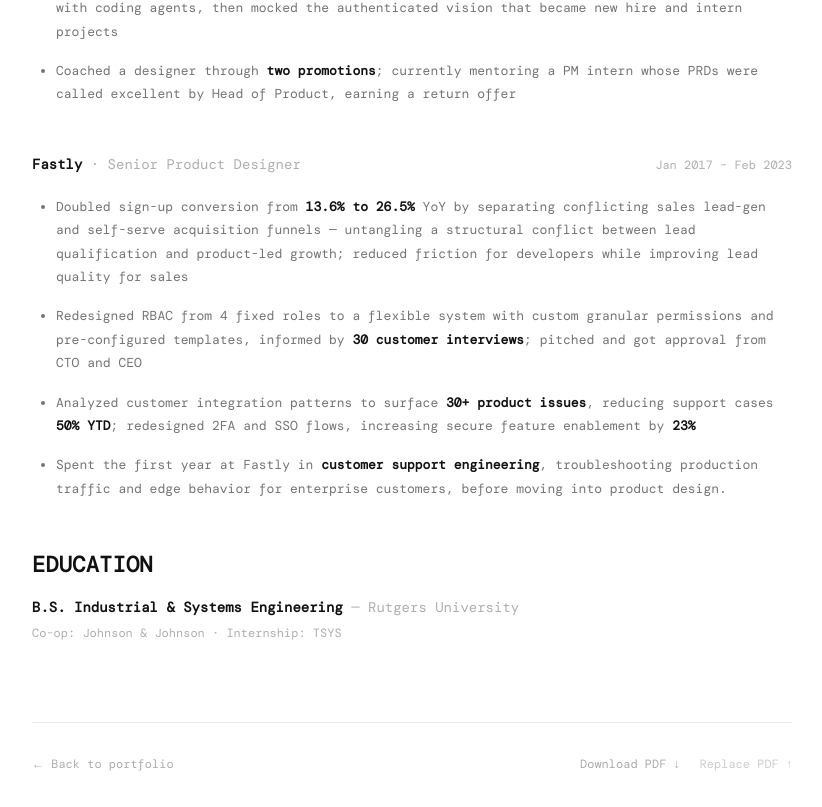
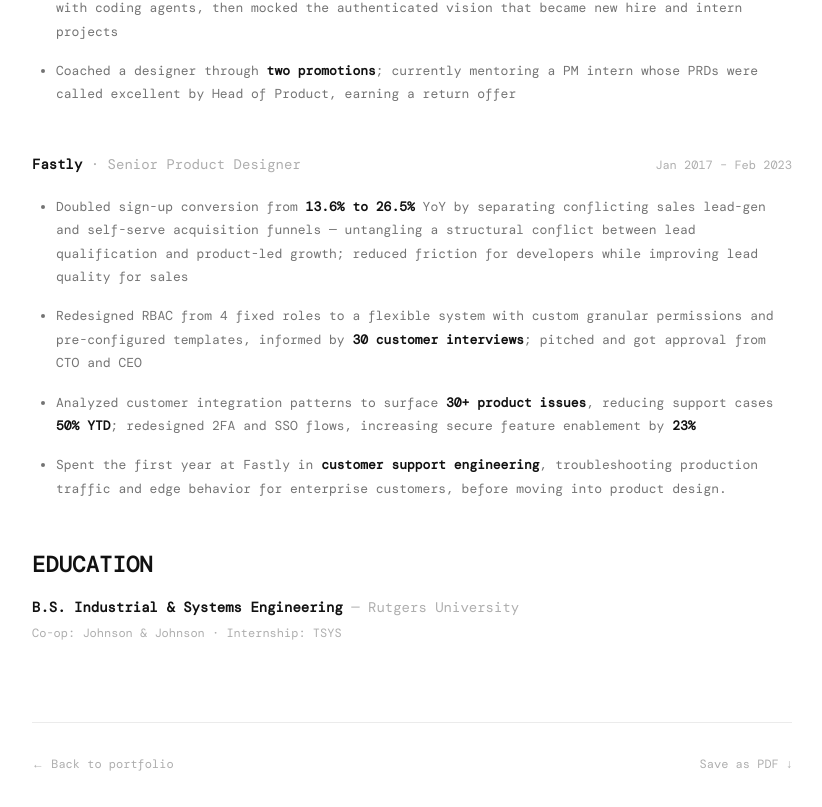
Before and after one commit to sanchitas/portfolio, a Next.js app: page /resume in a window 1280 px wide. Shown: the part 677-1484 px from the top of the page, without its empty margins (228-1050 px from the left). Built offline with nearby package versions, Linux system fonts and the light colour scheme; a web font is replaced by a local one.

Commit message:
Resume: replace blob upload flow with window.print() for PDF download
No PDF file needed — browser prints the styled resume page directly to PDF.
Print styles already force white/black and 1-page layout.

Co-Authored-By: Claude Sonnet 4.6 <noreply@anthropic.com>

```diff
--- a/src/components/ResumePDFActions.tsx
+++ b/src/components/ResumePDFActions.tsx
@@ -1,63 +1,13 @@
 "use client";
 
-import { useRef, useState } from "react";
-
 export default function ResumePDFActions() {
-  const inputRef = useRef<HTMLInputElement>(null);
-  const [uploading, setUploading] = useState(false);
-  const [status, setStatus] = useState<string | null>(null);
-
-  async function handleUpload(e: React.ChangeEvent<HTMLInputElement>) {
-    const file = e.target.files?.[0];
-    if (!file) return;
-    setUploading(true);
-    setStatus(null);
-    try {
-      const form = new FormData();
-      form.append("file", file);
-      const res = await fetch("/api/resume", { method: "POST", body: form });
-      if (res.ok) {
-        setStatus("Uploaded.");
-      } else {
-        const { error } = await res.json();
-        setStatus(error ?? "Upload failed.");
-      }
-    } catch {
-      setStatus("Upload failed.");
-    } finally {
-      setUploading(false);
-      if (inputRef.current) inputRef.current.value = "";
-    }
-  }
-
   return (
-    <div style={{ display: "flex", alignItems: "center", gap: 20 }}>
-      <a
-        href="/api/resume"
-        download
-        className="font-mono"
-        style={{ fontSize: 12, color: "#aaa" }}
-      >
-        Download PDF ↓
-      </a>
-      <button
-        onClick={() => inputRef.current?.click()}
-        disabled={uploading}
-        className="font-mono"
-        style={{ fontSize: 12, color: "#ccc", background: "none", border: "none", cursor: "pointer", padding: 0 }}
-      >
-        {uploading ? "Uploading…" : "Replace PDF ↑"}
-      </button>
-      {status && (
-        <span className="font-mono" style={{ fontSize: 11, color: "#aaa" }}>{status}</span>
-      )}
-      <input
-        ref={inputRef}
-        type="file"
-        accept="application/pdf"
-        style={{ display: "none" }}
-        onChange={handleUpload}
-      />
-    </div>
+    <button
+      onClick={() => window.print()}
+      className="font-mono"
+      style={{ fontSize: 12, color: "var(--fg-faint)", background: "none", border: "none", cursor: "pointer", padding: 0 }}
+    >
+      Save as PDF ↓
+    </button>
   );
 }
```
